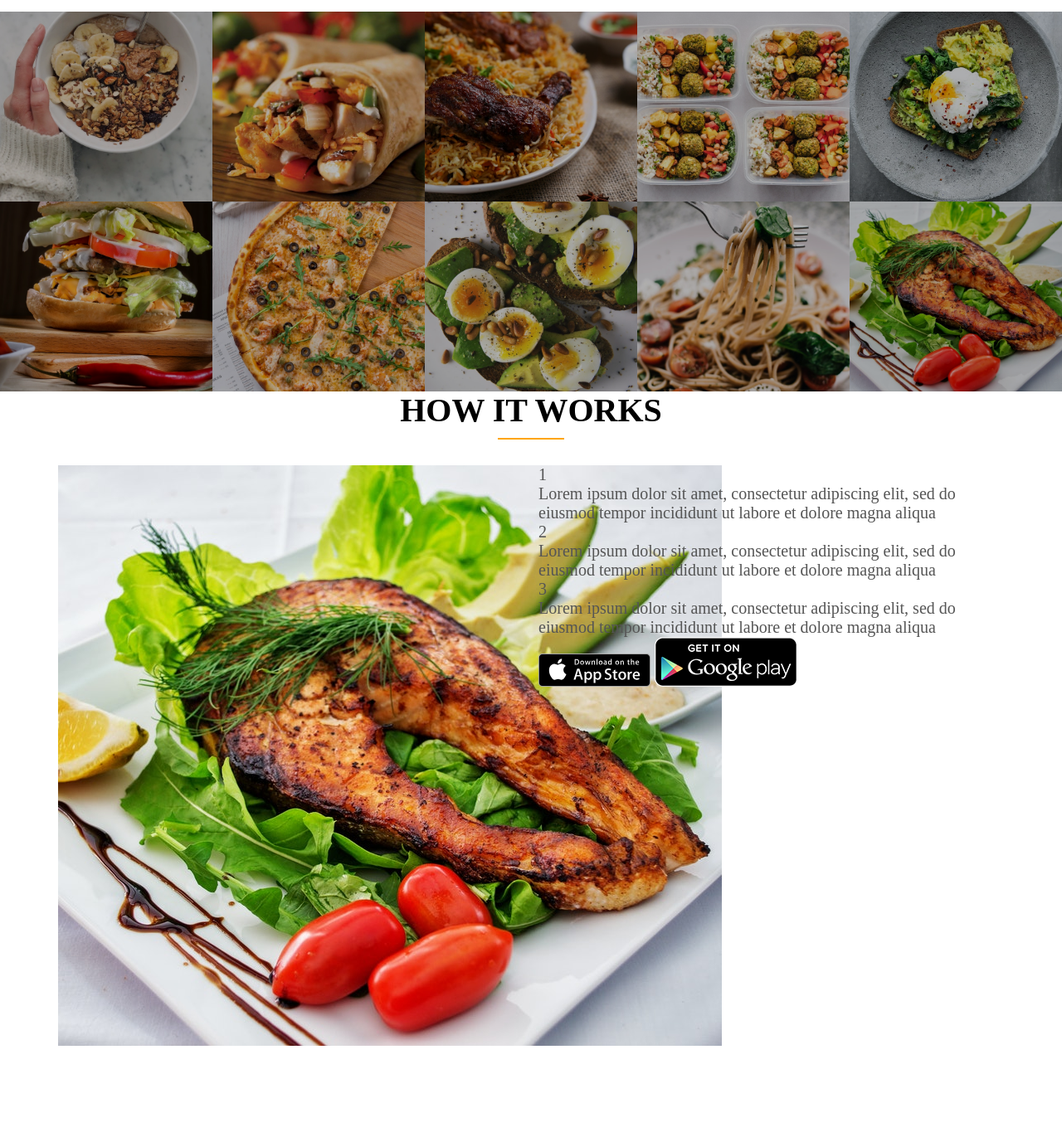
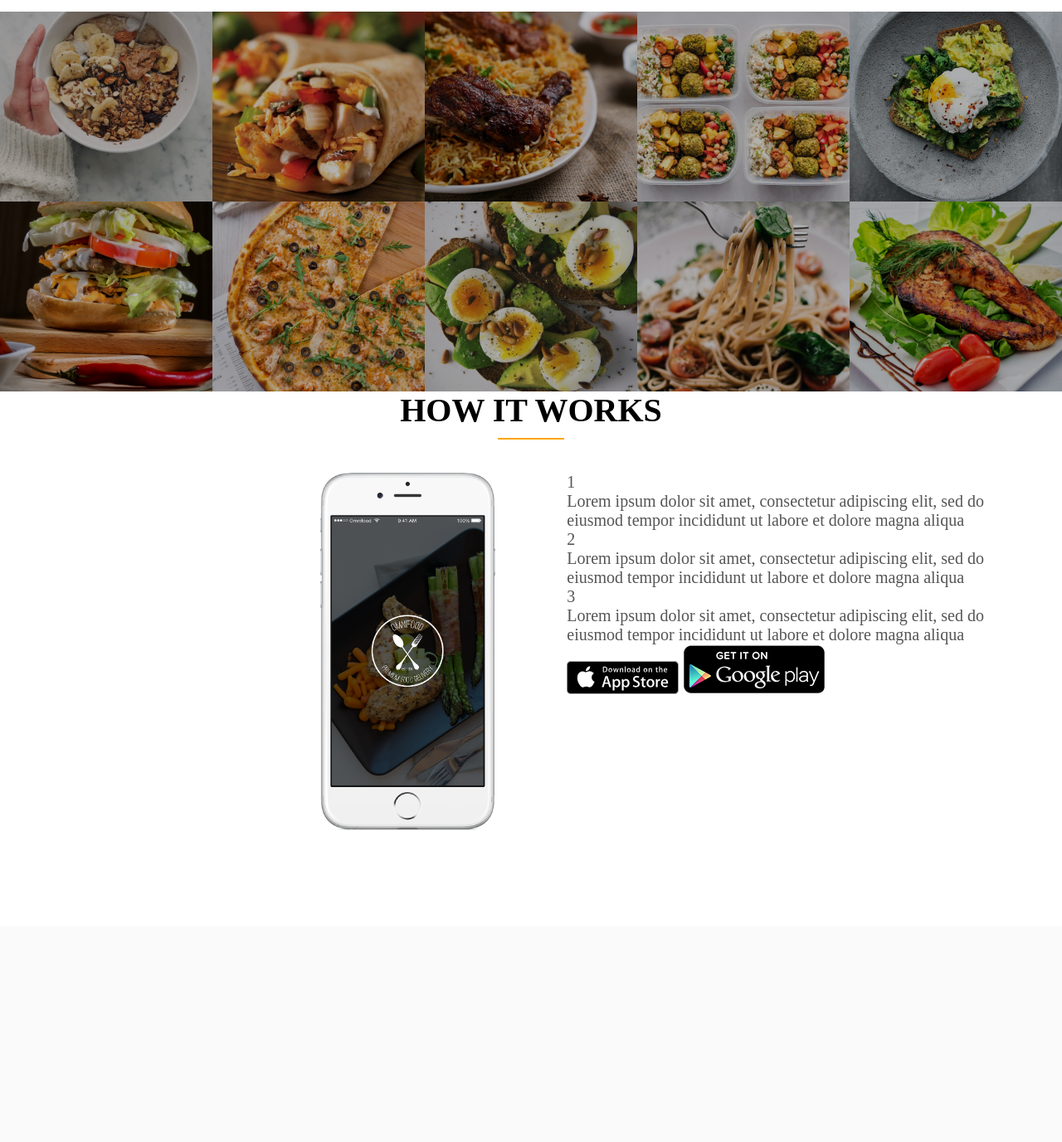
Before and after one commit to williamgyasi/TastyKitchen, a PHP site: page / in a window 1280 px wide. Shown: the part 1592-2969 px from the top of the page at 83% size. After the commit the page ends 2593 px from the top, so only its background shows below. Run offline with PHP 8.4, Linux system fonts and the light colour scheme; some libraries are stand-ins or nearby versions.

Commit message:
Mock Up Screen

```diff
--- a/css/style.css
+++ b/css/style.css
@@ -206,3 +206,22 @@ text-transform: uppercase;
     transform: scale(1.07);
     opacity: 1;
 }
+
+
+/***************************************************/
+/****************** HOW IT WORKS ***************/
+/**************************************************/
+.steps-box{
+    margin-top: 20px;
+}
+.steps-box:first-child{
+    text-align: right;
+    padding-right: 3%;
+}
+.steps-box:last-child{
+padding-left: 3%;
+}
+
+.app-screen{
+    width: 40%;
+}
--- a/index.html
+++ b/index.html
@@ -137,10 +137,10 @@
        </div>
 
        <div class="row">
-           <div class="col span-1-of-2">
-                <img src="/assets/10.jpg" alt="App Phone" class="app-screen"/>
+           <div class="col span-1-of-2 steps-box">
+                <img src="/assets/mock-up.png" alt="App Phone" class="app-screen"/>
            </div>
-           <div class="col span-1-of-2">
+           <div class="col span-1-of-2 steps-box">
                <div class="works-steps">
                    <div>1</div>
                    <p>Lorem ipsum dolor sit amet, consectetur adipiscing elit, sed do eiusmod tempor incididunt ut labore et dolore magna aliqua</p>
```
Also changed, not shown: assets/mock-up.jpg (added), assets/mock-up.png (added).
